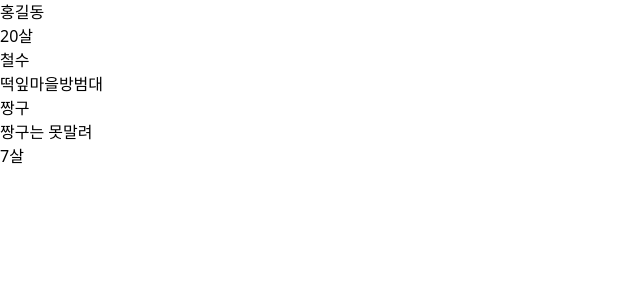
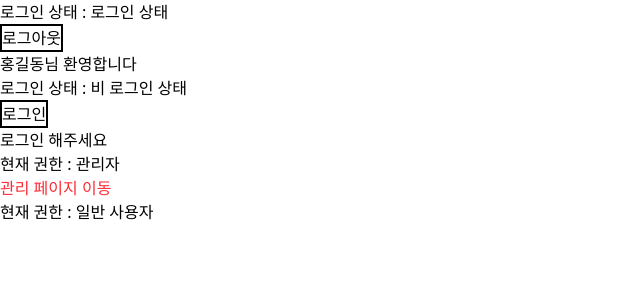
Before and after one commit to easyaneasy/learning, a React (Vite) app in the folder react/my-react-app/: page / in a window 1280 px wide. Shown: the top 300 px of the page, without its empty margins (0-640 px from the left). Built offline with nearby package versions, Linux system fonts and the light colour scheme.

Commit message:
react 조건부 렌더링 커밋

```diff
--- a/react/my-react-app/src/App.jsx
+++ b/react/my-react-app/src/App.jsx
@@ -18,6 +18,9 @@
 
 // Children
 import Parent from './components/PropsChildren/Parent';
+
+// condition
+import Container from './components/Condition/Container';
 
 
 // App 컴포넌트는 Header, Rule, Interpolation 컴포넌트와 중첩됐댜.
@@ -44,7 +47,9 @@
       {/* <CardContainer></CardContainer> */}
       {/* <FormContainer></FormContainer> */}
 
-      <Parent></Parent>
+      {/* <Parent></Parent> */}
+
+      <Container></Container>
 
     </div>
   );
--- /dev/null
+++ b/react/my-react-app/src/components/Condition/AdminLink.jsx
@@ -0,0 +1,14 @@
+import React from 'react'
+
+export default function AdminLink({isAdmin}) {
+  return (
+    <div>
+        {/* isAdmin이 참이라면 관리자 / 참이 아니라면 일반 사용자 */}
+         <p>현재 권한 : {isAdmin === true ? "관리자" : "일반 사용자"}</p>
+
+        {/* && 연산자 활용 */}
+        {/* isAdmin이 참이라면 <a> 관리 페이지 이동 </a> 라는 요소를 화면에 표시 */}
+        {isAdmin === true && <a className='text-red-500'>관리 페이지 이동</a>}
+    </div>
+  )
+}
--- /dev/null
+++ b/react/my-react-app/src/components/Condition/Container.jsx
@@ -0,0 +1,21 @@
+import React from 'react'
+import LoginStatus from './LoginStatus'
+import AdminLink from './AdminLink'
+
+export default function Container() {
+  return (
+    <div>
+        {/* 첫 번째 컴포넌트에는 isLogin 속성에 true 전달 */}
+        {/* userName 속성의 값으로 "홍길동" 전달 */}
+        <LoginStatus isLogin={true} userName="홍길동"></LoginStatus>
+        {/* 두 번째 컴포넌트에는 isLogin 속성에 false 전달 */}
+        {/* userName 속성의 값으로 "김철수" 전달 */}
+        <LoginStatus isLogin={false}></LoginStatus>
+
+        {/* isAdmin 속성에 true */}
+        <AdminLink isAdmin={true}></AdminLink>
+        {/* isAdmin 속성에 false */}
+        <AdminLink isAdmin={false}></AdminLink>
+    </div>
+  )
+}
--- /dev/null
+++ b/react/my-react-app/src/components/Condition/LoginStatus.jsx
@@ -0,0 +1,21 @@
+import React from 'react'
+
+// 구조분해할당을 활용해서 props가 아닌 {isLogin}으로 데이터를 받아오기
+export default function LoginStatus({isLogin, userName}) {
+  return (
+    <div>
+        <p>로그인 상태 : {isLogin === true ? "로그인 상태" : "비 로그인 상태"}</p>
+        {/* button 태그 내부에 삼항연산자를 사용한다 */}
+        {/* isLogin이 true면 로그아웃 false명 로그인 생성 */}
+        <button className='border-2'>
+            {isLogin === true ? "로그아웃" : "로그인"}
+        </button>
+
+        {/* 만약 isLogin이 true라면 userName님 환영합니다 출력 */}
+        {/* 만약 isLogin이 false라면 로그인 해주세요 출력 */}
+        <p>{isLogin === true ? `${userName}님 환영합니다` : "로그인 해주세요"}</p>
+
+
+    </div>
+  )
+}
```
